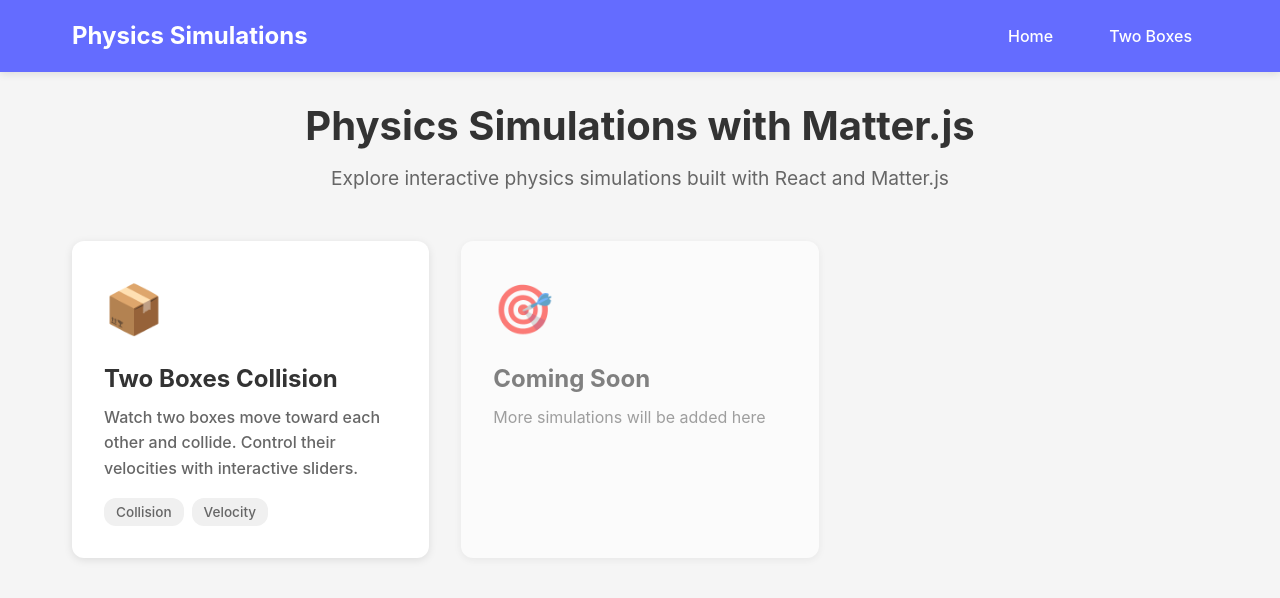
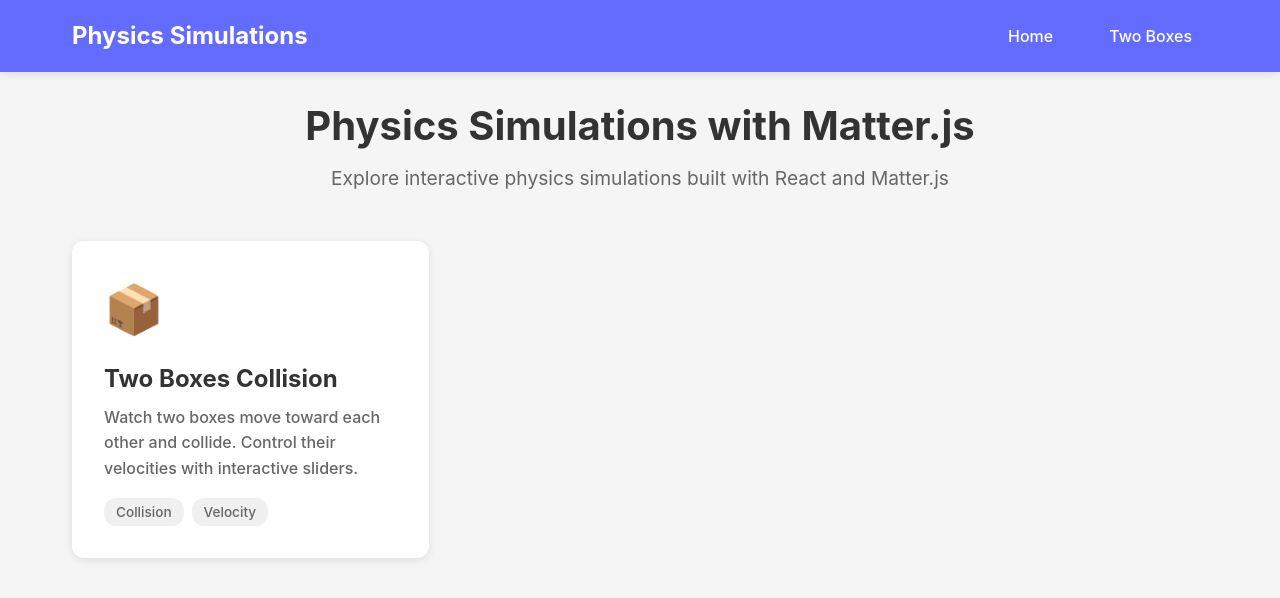
Before and after one commit to DuncanAJohnson/gist, a React (Vite) app: page / in a window 1280 px wide. Shown: the top 598 px of the page. Built offline with nearby package versions, Linux system fonts and the light colour scheme.

Commit message:
slider values take precedence over default values

```diff
--- a/src/components/JsonSimulation.jsx
+++ b/src/components/JsonSimulation.jsx
@@ -136,6 +136,14 @@ function JsonSimulation({ config }) {
           onReset={() => {
             simulationControls?.reset();
             setIsRunning(false);
+            // Re-apply all control values after reset
+            setTimeout(() => {
+              controls.forEach((control) => {
+                if (control.type === 'slider') {
+                  handleControlChange(control, controlValues[control.label]);
+                }
+              });
+            }, 0);
           }}
         />
       </div>
--- a/src/pages/Home.jsx
+++ b/src/pages/Home.jsx
@@ -25,12 +25,6 @@ function Home() {
             <span className="card-tag">Velocity</span>
           </div>
         </Link>
-
-        <div className="simulation-card coming-soon">
-          <div className="card-icon">🎯</div>
-          <h2>Coming Soon</h2>
-          <p>More simulations will be added here</p>
-        </div>
       </div>
     </div>
   );
```
